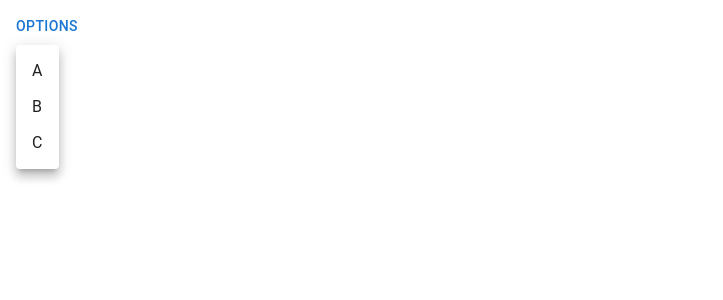
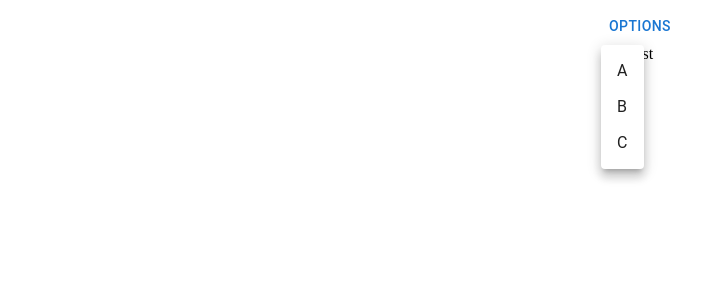
Before and after one commit to danielGuerreroDev/sale_uniforms_stats, a React app: page /pages/BestSellingSize in a window 1280 px wide. Both pictures are taken after a click on the button "OPTIONS". Shown: the top 300 px of the page, without its empty margins (0-723 px from the left). Built offline with nearby package versions, Linux system fonts and the light colour scheme.

Commit message:
routes working

```diff
--- a/package.json
+++ b/package.json
@@ -35,6 +35,7 @@
     "@mui/material": "^5.14.6",
     "@mui/styles": "^5.14.6",
     "react": "^18.2.0",
-    "react-dom": "^18.2.0"
+    "react-dom": "^18.2.0",
+    "react-router-dom": "^6.15.0"
   }
 }
--- a/src/App.js
+++ b/src/App.js
@@ -1,11 +1,40 @@
 import React from "react";
-import OptionsButton from "./components/OptionsButton.jsx";
+import {
+  Route,
+  Routes,
+} from 'react-router-dom';
+import MainPage from "./pages/Main.jsx";
+import BestSellingSize from "./pages/BestSellingSize.jsx";
 
 const App = () => {
+	const routes = [
+		{
+			path: '/',
+			exact: false,
+			page: null,
+		},
+		{
+			path: '/pages/BestSellingSize',
+			exact: false,
+			page: <BestSellingSize />,
+		},
+	];
 	return (
-		<>
-			<OptionsButton />
-		</>
+		<div>
+			<MainPage />
+			<Routes>
+				{
+					routes.map((route, index) => (
+						<Route
+							element={route.page}
+							exact={route.exact}
+							key={index}
+							path={route.path}
+						/>
+					))
+				}
+			</Routes>
+		</div>
 	);
 }
 
--- a/src/components/OptionsButton.jsx
+++ b/src/components/OptionsButton.jsx
@@ -1,5 +1,7 @@
 import React, { useState } from "react";
-import MainContainer from "./MainContainer.jsx";
+import {
+	Link
+} from 'react-router-dom';
 import Button from "@mui/material/Button";
 import Menu from "@mui/material/Menu";
 import MenuItem from "@mui/material/MenuItem";
@@ -37,7 +39,13 @@ const OptionsButton = () => {
 					'aria-labelledby': 'basic-button',
 				}}
 			>
-				<MenuItem onClick={optionsMenuClick}>A</MenuItem>
+				<MenuItem
+					component={Link}
+					to="/pages/BestSellingSize"
+					onClick={optionsMenuClick}
+				>
+					A
+				</MenuItem>
 				<MenuItem onClick={optionsMenuClick}>B</MenuItem>
 				<MenuItem onClick={optionsMenuClick}>C</MenuItem>
 			</Menu>
--- a/src/index.js
+++ b/src/index.js
@@ -1,6 +1,15 @@
 import React from 'react'
 import ReactDOM from 'react-dom/client';
+import {
+	BrowserRouter as Router,
+} from 'react-router-dom';
 import App from './App.js'
 
 const root = ReactDOM.createRoot(document.getElementById('root'));
-root.render(<App />);
+root.render(
+	<React.StrictMode>
+		<Router>
+			<App />
+		</Router>
+	</React.StrictMode>
+);
--- /dev/null
+++ b/src/pages/BestSellingSize.jsx
@@ -0,0 +1,18 @@
+import React from "react";
+import MainContainer from "../components/MainContainer.jsx";
+
+function Hi() {
+	return 'Test';
+};
+
+const BestSellingSize = () => {
+	return (
+		<div>
+			<MainContainer
+				component={<Hi />}
+			/>
+		</div>
+	);
+}
+
+export default BestSellingSize;
--- /dev/null
+++ b/src/pages/Main.jsx
@@ -0,0 +1,19 @@
+import React, { Suspense } from 'react';
+import LinearProgress from '@mui/material/LinearProgress';
+import OptionsButton from '../components/OptionsButton.jsx';
+
+const MainContainer = React.lazy(() => import('../components/MainContainer.jsx'));
+
+function MainPage() {
+	return (
+		<>
+			<Suspense fallback={<LinearProgress />}>
+				<MainContainer
+					component={<OptionsButton />}
+				/>
+			</Suspense>
+		</>
+	);
+}
+
+export default MainPage;
```
Also changed, not shown: 1 other file (tests, documents, lock files or other folders).
